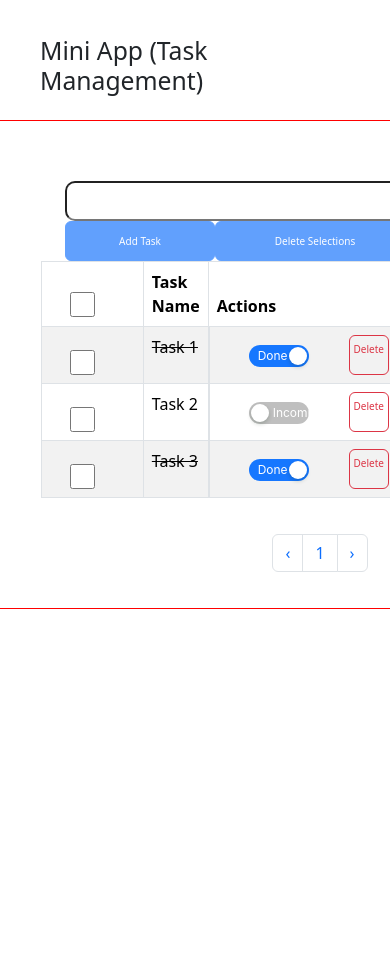
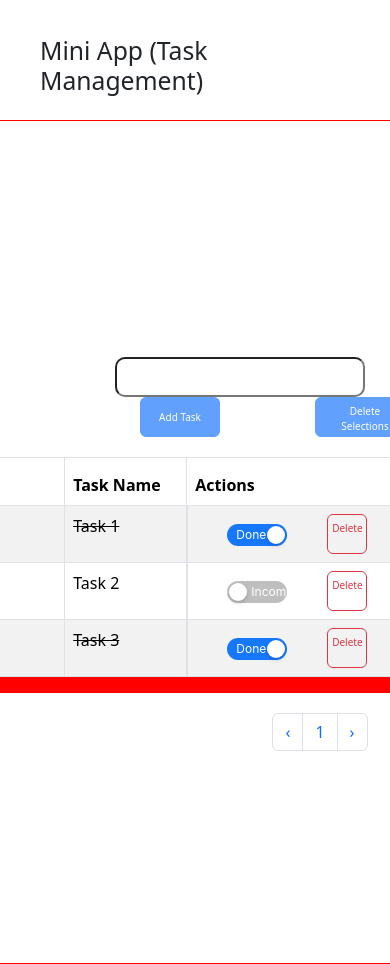
Before and after one commit to GoktugYmsk/task-management-challange, a React (Create React App) app: page / in a window 390 px wide. Shown: the top 964 px of the page. Before the commit the page ends 844 px from the top, so only its background shows below. Built offline with nearby package versions, Linux system fonts and the light colour scheme.

Commit message:
simple bug fixed

```diff
--- a/src/components/content/altBox/index.scss
+++ b/src/components/content/altBox/index.scss
@@ -4,6 +4,7 @@
     justify-content: center !important;
     height: auto;
     border-radius: 10px;
+    margin-top: 20px;
 
     input {
         position: relative;
@@ -44,10 +45,10 @@
         display: flex;
         align-items: center !important;
         justify-content: center !important;
-        width: 380px;
-        margin-left: 100px;
+        width: 100% !important;
+        background: red;
 
-        input{
+        input {
             margin-right: 60px;
         }
     }
@@ -81,11 +82,47 @@
     }
 }
 
-@media screen and (min-width:768px) {
+@media screen and (max-width:768px) {
     .content__altBox {
-        width: 400px;
+        display: flex;
+        align-items: center !important;
+        justify-content: center !important;
+        width: 100% !important;
+
+        input {
+            margin-right: 60px;
+        }
+    }
+
+    .content-delete__button {
+        display: flex;
+        align-items: center;
+        justify-content: center;
+        width: 40px;
+        height: 40px;
+
+        p {
+            display: flex;
+            align-items: center;
+            justify-content: center;
+            font-size: 10px;
+        }
+    }
+
+    .container__altBox-switch {
+        width: 60px;
+    }
+
+    .content__altBox-body {
+        .container__altBox-actions {
+            display: flex;
+            align-items: center;
+            justify-content: center;
+            width: 220px !important;
+        }
     }
 }
+
 @media screen and (min-width:992px) {
     .content__altBox {
         width: 800px !important;
--- a/src/components/content/index.scss
+++ b/src/components/content/index.scss
@@ -26,8 +26,26 @@
     display: flex;
     align-items: center !important;
     justify-content: center !important;
+    height: 100vh !important;
+    width: 100% !important;
   }
-  .content-container__pagination{
+
+  .content-container__pagination {
     margin-right: 150px;
   }
 }
+
+@media screen and (max-width: 768px) {
+  .content-container {
+    display: flex;
+    align-items: center !important;
+    flex-direction: column;
+    justify-content: center !important;
+    height: 100vh !important;
+    width: 100%;
+  }
+
+  .content-container__pagination {
+    margin-right: 150px;
+  }
+}
--- a/src/components/content/topBox/index.jsx
+++ b/src/components/content/topBox/index.jsx
@@ -49,11 +49,7 @@ function TopBox({ tasks, setTasks }) {
     <Row>
       <Col sm={12} md={12} lg={12} >
         <div className='content-topBox'>
-          <Row>
-            <Col sm={6} md={6} lg={6} >
           <input ref={inputRef} value={inputValue} onChange={handleInputChange} />
-            </Col>
-            <Col sm={2} md={2} lg={2} >
           <Button
             className='content-topBox__add-Button'
             onClick={handleAddTask}
@@ -61,8 +57,6 @@ function TopBox({ tasks, setTasks }) {
           >
             Add Task
           </Button>
-            </Col>
-            <Col sm={4} md={4} lg={4} >
           <Button
             className='content-topBox__allDelete-Button'
             onClick={deleteSelections}
@@ -70,8 +64,6 @@ function TopBox({ tasks, setTasks }) {
           >
             Delete Selections
           </Button>
-          </Col>
-        </Row>
           <Modal show={showModal} onHide={handleModalClose}>
             <Modal.Header closeButton>
               <Modal.Title>Confirmation</Modal.Title>
--- a/src/components/content/topBox/index.scss
+++ b/src/components/content/topBox/index.scss
@@ -26,11 +26,10 @@
 @media screen and (max-width:540px) {
     .content-topBox {
         display: flex;
-        flex-direction: none !important;
+        flex-direction: column !important;
         align-items: center !important;
         justify-content: center !important;
-        width: 380px;
-        margin-left: 120px;
+        width: 100%;
 
         input {
             width: 93%;
@@ -42,6 +41,7 @@
     }
 
     .content-topBox__add-Button {
+        width: 300px !important;
         height: 40px;
         font-size: 10px !important;
         position: relative;
@@ -49,9 +49,39 @@
     }
 
     .content-topBox__allDelete-Button {
+        width: 300px !important;
+        height: 40px;
+        font-size: 10px !important;
+        margin-left: 400px !important;
+    }
+}
+
+@media screen and (max-width:768px) {
+    .content-topBox {
+        display: flex;
+        align-items: center !important;
+        width: 100%;
+
+        input {
+            width: 250px;
+            height: 40px;
+            margin-left: 90px;
+        }
+
+    }
+
+    .content-topBox__add-Button {
+        width: 80px !important;
+        height: 40px;
+        font-size: 10px !important;
+        margin-left: 10px !important;
+    }
+
+    .content-topBox__allDelete-Button {
+        width: 100px !important;
         height: 40px;
         font-size: 10px !important;
         position: relative;
-        left: 140px;
+        right: 30px;
     }
 }
```
Lines whose indentation alone changed are shown as unchanged.
